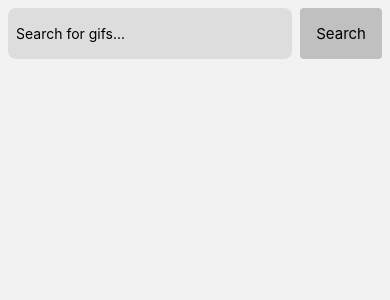
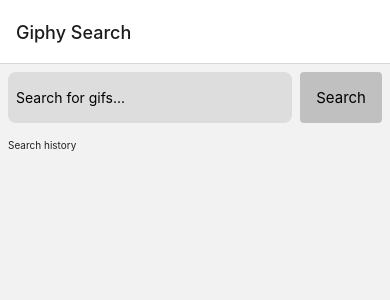
Before and after one commit to dflourusso/giphy-search, a React Native app: screen / in a window 390 px wide. Shown: the top 300 px of the page. Built offline with nearby package versions, Linux system fonts and the light colour scheme.

Commit message:
feat: add navigation to search history screen

```diff
--- /dev/null
+++ b/src/components/HistoryLink/index.tsx
@@ -0,0 +1,19 @@
+import * as React from 'react'
+import { Container, Text } from './styles'
+
+type HistoryLinkProps = {
+  onPress?: () => void
+}
+
+const HistoryLink: React.FC<HistoryLinkProps> = ({
+  // eslint-disable-next-line @typescript-eslint/no-empty-function
+  onPress = () => {},
+}) => {
+  return (
+    <Container onPress={onPress}>
+      <Text>Search history</Text>
+    </Container>
+  )
+}
+
+export default HistoryLink
--- /dev/null
+++ b/src/components/HistoryLink/styles.tsx
@@ -0,0 +1,11 @@
+import styled from 'styled-components/native'
+import Colors from '../../constants/Colors'
+
+export const Container = styled.TouchableOpacity`
+  padding: 8px;
+`
+
+export const Text = styled.Text`
+  font-size: 10px;
+  color: ${Colors.text};
+`
--- a/src/constants/Colors.ts
+++ b/src/constants/Colors.ts
@@ -1,5 +1,5 @@
 export default {
-  text: '#000',
+  text: '#222',
   background: '#fff',
   backgroundInput: '#ddd',
   tint: '#2f95dc',
--- a/src/navigation/index.tsx
+++ b/src/navigation/index.tsx
@@ -1,8 +1,9 @@
 import { NavigationContainer } from '@react-navigation/native'
 import { createNativeStackNavigator } from '@react-navigation/native-stack'
 import * as React from 'react'
+import { RootStackParamList } from '../../types'
+import HistoryScreen from '../screens/History'
 import HomeScreen from '../screens/HomeScreen'
-import { RootStackParamList } from '../types'
 
 const Stack = createNativeStackNavigator<RootStackParamList>()
 
@@ -12,7 +13,12 @@
       <Stack.Screen
         name="HomeScreen"
         component={HomeScreen}
-        options={{ headerShown: false }}
+        options={{ title: 'Giphy Search' }}
+      />
+      <Stack.Screen
+        name="HistoryScreen"
+        component={HistoryScreen}
+        options={{ title: 'Search history' }}
       />
     </Stack.Navigator>
   )
--- /dev/null
+++ b/src/screens/History/index.tsx
@@ -0,0 +1,12 @@
+import * as React from 'react'
+import { Container, Title } from './styles'
+
+const HistoryScreen: React.FC = () => {
+  return (
+    <Container>
+      <Title>History</Title>
+    </Container>
+  )
+}
+
+export default HistoryScreen
--- /dev/null
+++ b/src/screens/History/styles.tsx
@@ -0,0 +1,26 @@
+import styled from 'styled-components/native'
+import Colors from '../../constants/Colors'
+
+export const Container = styled.View`
+  flex: 1;
+`
+
+export const Title = styled.Text`
+  font-size: 20px;
+  font-weight: bold;
+`
+
+export const Header = styled.View`
+  flex-direction: row;
+  padding: 8px;
+`
+
+export const SearchInput = styled.TextInput.attrs(() => ({
+  placeholder: 'Search for gifs...',
+}))`
+  padding: 8px;
+  background-color: ${Colors.backgroundInput};
+  border-radius: 8px;
+  margin-right: 8px;
+  flex: 1;
+`
--- a/src/screens/HomeScreen/index.tsx
+++ b/src/screens/HomeScreen/index.tsx
@@ -1,7 +1,10 @@
+import { NavigationProp, useNavigation } from '@react-navigation/native'
 import * as React from 'react'
 import { FlatList } from 'react-native'
 import { useDispatch, useSelector } from 'react-redux'
+import { RootStackParamList } from '../../../types'
 import GifThumb from '../../components/GifThumb'
+import HistoryLink from '../../components/HistoryLink'
 import SearchButton from '../../components/SearchButton'
 import { RootState } from '../../store'
 import { gifsActions } from '../../store/ducks/gifs'
@@ -10,6 +13,7 @@
 const NUMBER_OF_COLUMNS = 3
 
 const HomeScreen: React.FC = () => {
+  const navigation = useNavigation<NavigationProp<RootStackParamList>>()
   const dispatch = useDispatch()
   const { data, search } = useSelector((state: RootState) => state.gifsReducer)
 
@@ -35,6 +39,7 @@
         <SearchInput value={search} onChangeText={onChangeText} />
         <SearchButton onPress={onSearch} />
       </Header>
+      <HistoryLink onPress={() => navigation.navigate('HistoryScreen')} />
       <FlatList
         numColumns={NUMBER_OF_COLUMNS}
         data={data}
--- a/types.tsx
+++ b/types.tsx
@@ -13,6 +13,7 @@
 
 export type RootStackParamList = {
   HomeScreen: undefined
+  HistoryScreen: undefined
 }
 
 export type RootStackScreenProps<Screen extends keyof RootStackParamList> =
```
